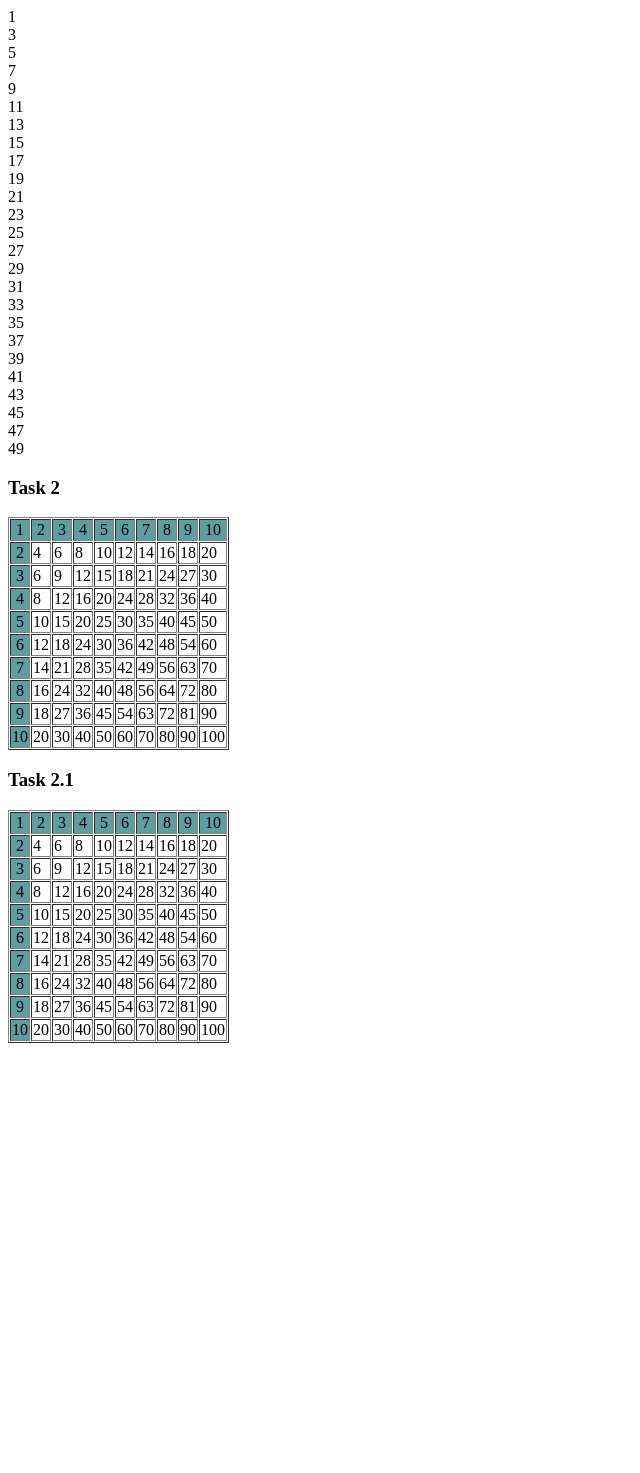
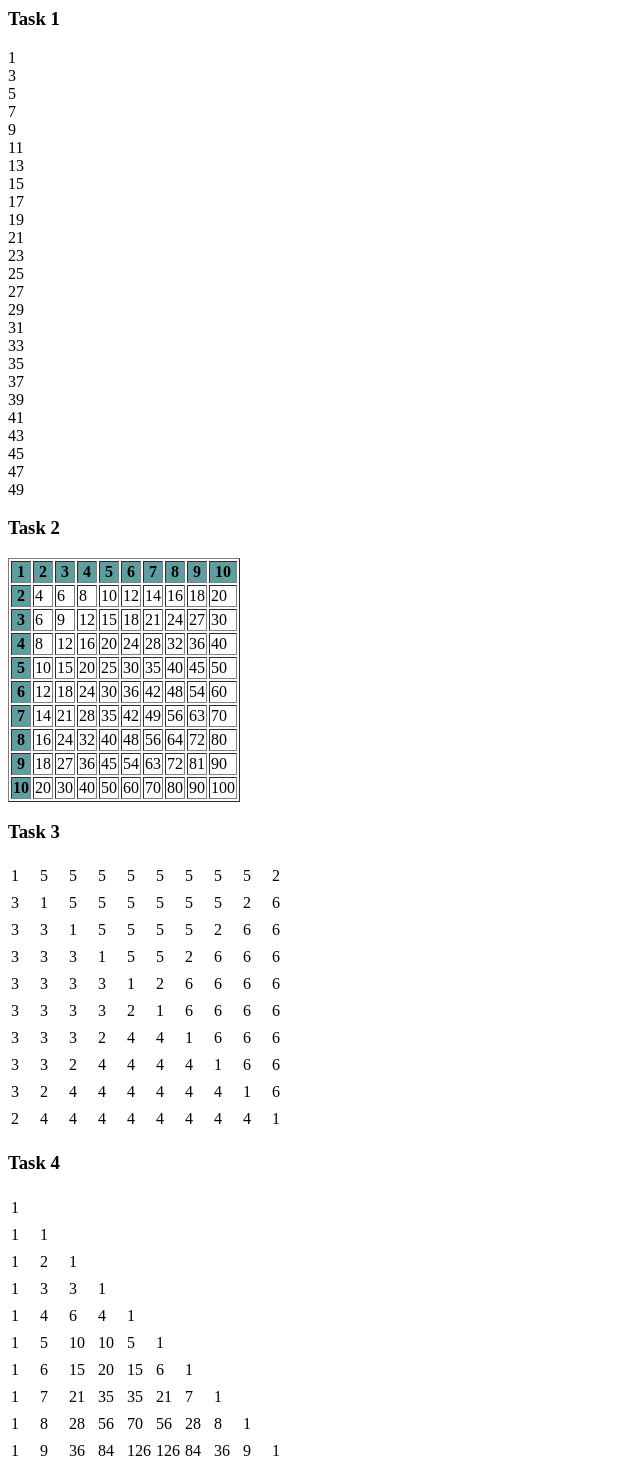
Before and after one commit to Enakoneschniy/php5-hw, a PHP site: page / in a window 1280 px wide. Shown: the whole page, without its empty margins (0-640 px from the left). Before the commit the page ends 1043 px from the top, so only its background shows below. Run offline with PHP 8.4, Linux system fonts and the light colour scheme.

Commit message:
update HW 04

```diff
--- a/Alexey_Kobyleha/lesson_04/index.php
+++ b/Alexey_Kobyleha/lesson_04/index.php
@@ -1,55 +1,33 @@
+<!--Task 1
+Используя цикл for вывести в столбик нечетные числа от 1 до 50-->
+
+<h3>Task 1</h3>
+
 <?php
-
-// Task 1;
-
 for ($i = 0; $i <= 50; $i++) {
     if ($i%2!=0) {
         echo "$i <br> \n";
     }
 }
-
-// Task 1.2;
-
-$cols = 10;
-$rows = 10;
-
-// Task 2;
-echo '<h3>Task 2</h3>';
-
-echo '<table cellpadding="1" cellspacing="1" border="1">';
-
-for ($r = 1; $r <= $rows; $r++ ) {
-    if ($r == 1) {
-        echo '<tr align="center" bgcolor="#5f9ea0">';
-    } else {
-        echo '<tr>';
-    }
-    for ($c = 1; $c <= $cols; $c++) {
-        if ($c == 1) {
-            echo '<td align="center" bgcolor="#5f9ea0">' . $c * $r . '</td>';
-        } else {
-            echo '<td>' . $c * $r . '</td>';
-        }
-    }
-    echo '</tr>';
-}
-echo '</table>';
 ?>
 
-<!--// Task 2.1 (html version, not short tags);-->
-<h3>Task 2.1</h3>
 
-<table cellpadding="1" cellspacing="1" border="1">
-    <?php $cols = 10; $rows = 10; ?>
-    <?php for ($r = 1; $r <= $rows; $r++): ?>
+<!--Task 2
+Используя циклы отрисовать таблицу умножения 10x10. Закрасить и выделить первый tr и первый td-->
+
+<h3>Task 2</h3>
+
+<table border="1">
+<?php $max = 10;
+    for ($r = 1; $r <= $max; $r++): ?>
         <?php if ($r == 1): ?>
-            <tr align="center" bgcolor="#5f9ea0">
+            <tr align="center" bgcolor="#5f9ea0" style="font-weight: bold">
         <?php else: ?>
             <tr>
         <?php endif; ?>
-        <?php for ($c = 1; $c <= $cols; $c++): ?>
+        <?php for ($c = 1; $c <= $max; $c++): ?>
             <?php if ($c == 1): ?>
-                <td align="center" bgcolor="#5f9ea0"><?php echo $c*$r ?></td>
+                <td align="center" bgcolor="#5f9ea0" style="font-weight: bold"><?php echo $c*$r ?></td>
             <?php else: ?>
                 <td><?php echo $c*$r ?></td>
             <?php endif; ?>
@@ -57,3 +35,99 @@ echo '</table>';
         </tr>
     <?php endfor; ?>
 </table>
+
+<!--Task 3
+1	5	5	5	5	5	5	5	5	2
+3	1	5	5	5	5	5	5	2	6
+3	3	1	5	5	5	5	2	6	6
+3	3	3	1	5	5	2	6	6	6
+3	3	3	3	1	2	6	6	6	6
+3	3	3	3	2	1	6	6	6	6
+3	3	3	2	4	4	1	6	6	6
+3	3	2	4	4	4	4	1	6	6
+3	2	4	4	4	4	4	4	1	6
+2	4	4	4	4	4	4	4	4	1-->
+
+<h3>Task 3</h3>
+
+<table>
+<?php
+
+$max = 10;
+
+for ($tr = 0; $tr < $max; $tr++):
+    echo "<tr>";
+        for ($td = 0; $td < $max; $td++):
+            echo "<td style=\"width: 25px; height: 25px;\">";
+                if ($td == $tr):
+                    echo 1;
+                elseif ($td + $tr == $max - 1):
+                    echo 2;
+                elseif ($td < $tr && ($tr + $td < $max - 1)):
+                    echo 3;
+                elseif ($td < $tr && ($tr + $td > $max - 1)):
+                    echo 4;
+                elseif ($tr < $td && ($tr + $td < $max - 1)):
+                    echo 5;
+                elseif ($tr < $td && ($tr + $td > $max - 1)):
+                    echo 6;
+                endif;
+            echo "</td>";
+        endfor;
+    echo "</tr>";
+endfor;
+
+?>
+</table>
+
+<!--Task 4
+1
+1 	1
+1 	2 	1
+1 	3 	3 	1
+1 	4 	6 	4 	1
+1 	5 	10 	10 	5 	1
+1 	6 	15 	20 	15 	6 	1
+1 	7 	21 	35 	35 	21 	7 	1
+1 	8 	28 	56 	70 	56 	28 	8 	1
+1 	9 	36 	84 	126 	126 	84 	36 	9 	1-->
+
+<h3>Task 4</h3>
+
+<?php
+$max = 10;
+$arrTriangle = array();
+
+    for ($tr = 1; $tr <= $max; $tr++) {
+
+        for ($td = 1; $td <= $tr; $td++) {
+
+            if ($tr == 1) {
+                $arrTriangle[$tr][$td] = 1;
+
+            } elseif ($tr == $td) {
+                $arrTriangle[$tr][$td] = 1;
+
+            } elseif (!isset($arrTriangle[$tr -1][$td -1])) {
+                $arrTriangle[$tr][$td] = 1;
+
+            }else {
+                $arrTriangle[$tr][$td] = $arrTriangle[$tr - 1][$td - 1] + $arrTriangle[$tr - 1][$td];
+
+            }
+        }
+    }
+
+?>
+
+<table>
+    <?php for ($tr = 1; $tr <= $max; $tr++): ?>
+        <tr>
+            <?php for ($td = 1; $td <= $tr; $td++): ?>
+                <td style="width: 25px; height: 25px;">
+                    <?php echo $arrTriangle[$tr][$td]; ?>
+                </td>
+            <?php endfor; ?>
+        </tr>
+    <?php endfor; ?>
+</table>
--- /dev/null
+++ b/Alexey_Kobyleha/lesson_05/index.php
@@ -0,0 +1,3 @@
+<?php
+
+?>
```
